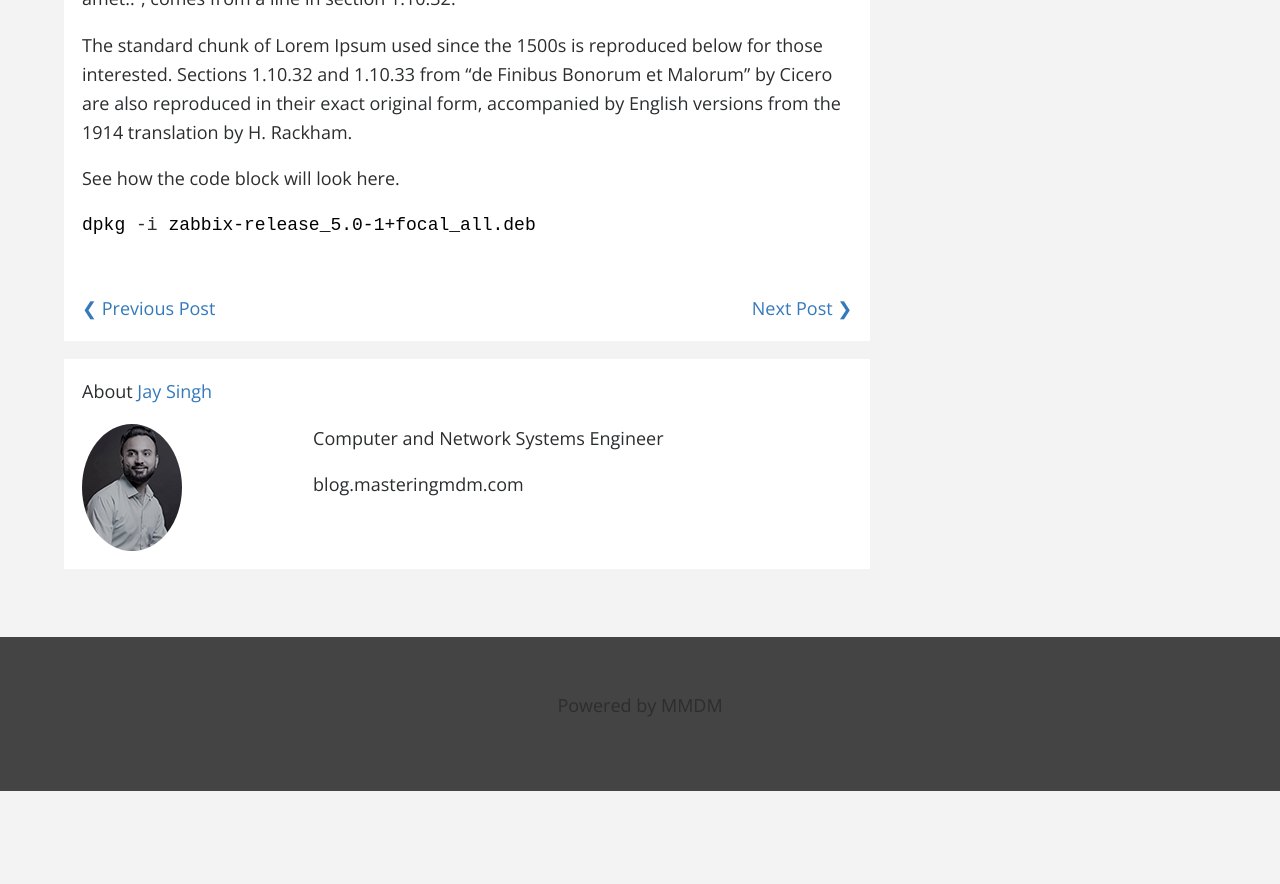
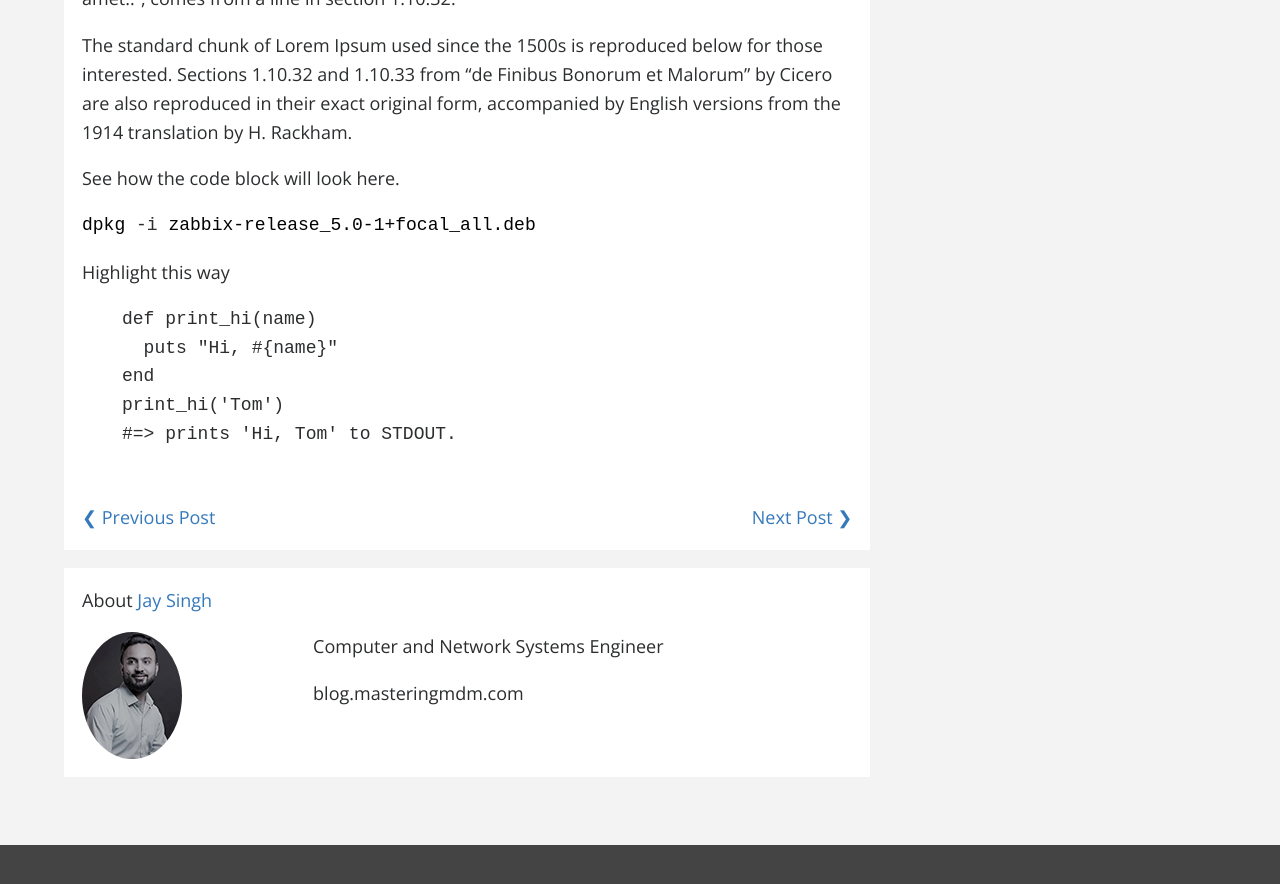
Before and after one commit to jays1ngh/jays1ngh.github.io, a Jekyll site: the page built from _posts/2021-06-10-Lorem-Ipsum-1.md, in a window 1280 px wide and 900 px high, scrolled down 1114 px. Shown: the top 884 px of the window. Built offline with Jekyll 4.4.1, drawn with Linux system fonts in a browser that asks for light colours; before the commit the page ends 1905 px from its top, so only the background shows below that.

Commit message:
Update 2021-06-10-Lorem-Ipsum-1.md

````diff
--- a/_posts/2021-06-10-Lorem-Ipsum-1.md
+++ b/_posts/2021-06-10-Lorem-Ipsum-1.md
@@ -18,3 +18,13 @@ See how the code block will look here.
 ``` shell
 dpkg -i zabbix-release_5.0-1+focal_all.deb
 ```
+
+Highlight this way
+
+{% highlight ruby %}
+def print_hi(name)
+  puts "Hi, #{name}"
+end
+print_hi('Tom')
+#=> prints 'Hi, Tom' to STDOUT.
+{% endhighlight %}
````
